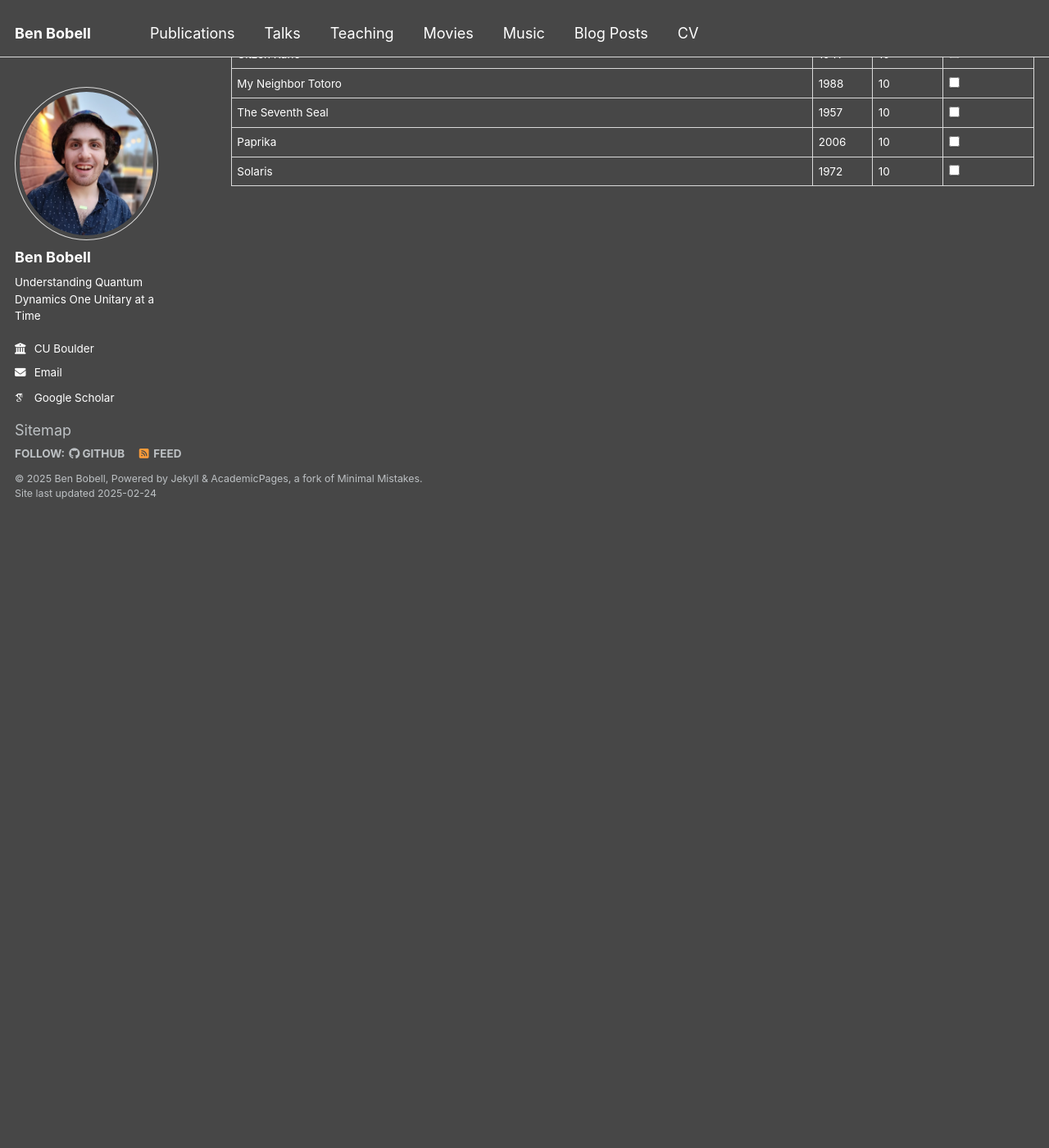
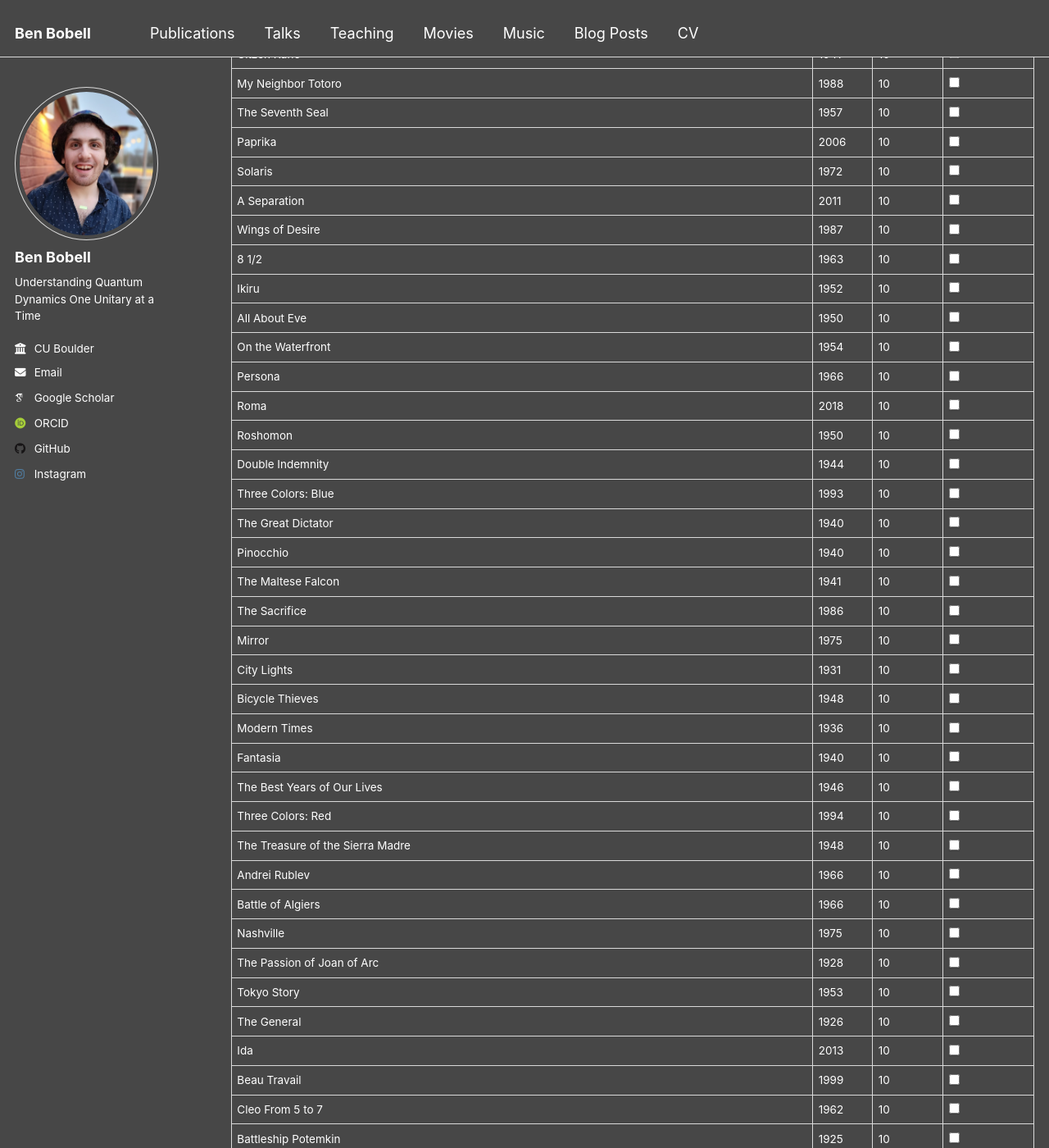
Before and after one commit to BenBobell00/BenBobell00.github.io, a Jekyll site: the page built from _pages/movies.html, in a window 1280 px wide and 1400 px high, scrolled down 1379 px. Shown: the whole window at 82% size. Built offline with Jekyll 4.4.1, drawn with Linux system fonts in a browser that asks for light colours; some web fonts are replaced; before the commit the page ends 2009 px from its top, so only the background shows below that; some of the changed text lies outside the part shown.

Commit message:
Update movies.yml

```diff
--- a/_data/movies.yml
+++ b/_data/movies.yml
@@ -143,3 +143,171 @@ movies:
     year: 1972
     rating: 10
     watched: false
+  - title: "A Separation"
+    year: 2011
+    rating: 10
+    watched: false
+  - title: "Wings of Desire"
+    year: 1987
+    rating: 10
+    watched: false
+  - title: "8 1/2"
+    year: 1963
+    rating: 10
+    watched: false
+  - title: "Ikiru"
+    year: 1952
+    rating: 10
+    watched: false
+  - title: "All About Eve"
+    year: 1950
+    rating: 10
+    watched: false
+  - title: "On the Waterfront"
+    year: 1954
+    rating: 10
+    watched: false
+  - title: "Persona"
+    year: 1966
+    rating: 10
+    watched: false
+  - title: "Roma"
+    year: 2018
+    rating: 10
+    watched: false
+  - title: "Roshomon"
+    year: 1950
+    rating: 10
+    watched: false
+  - title: "Double Indemnity"
+    year: 1944
+    rating: 10
+    watched: false
+  - title: "Three Colors: Blue"
+    year: 1993
+    rating: 10
+    watched: false
+  - title: "The Great Dictator"
+    year: 1940
+    rating: 10
+    watched: false
+  - title: "Pinocchio"
+    year: 1940
+    rating: 10
+    watched: false
+  - title: "The Maltese Falcon"
+    year: 1941
+    rating: 10
+    watched: false
+  - title: "The Sacrifice"
+    year: 1986
+    rating: 10
+    watched: false
+  - title: "Mirror"
+    year: 1975
+    rating: 10
+    watched: false
+  - title: "City Lights"
+    year: 1931
+    rating: 10
+    watched: false
+  - title: "Bicycle Thieves"
+    year: 1948
+    rating: 10
+    watched: false
+  - title: "Modern Times"
+    year: 1936
+    rating: 10
+    watched: false
+  - title: "Fantasia"
+    year: 1940
+    rating: 10
+    watched: false
+  - title: "The Best Years of Our Lives"
+    year: 1946
+    rating: 10
+    watched: false
+  - title: "Three Colors: Red"
+    year: 1994
+    rating: 10
+    watched: false
+  - title: "The Treasure of the Sierra Madre"
+    year: 1948
+    rating: 10
+    watched: false
+  - title: "Andrei Rublev"
+    year: 1966
+    rating: 10
+    watched: false
+  - title: "Battle of Algiers"
+    year: 1966
+    rating: 10
+    watched: false
+  - title: "Nashville"
+    year: 1975
+    rating: 10
+    watched: false
+  - title: "The Passion of Joan of Arc"
+    year: 1928
+    rating: 10
+    watched: false
+  - title: "Tokyo Story"
+    year: 1953
+    rating: 10
+    watched: false
+  - title: "The General"
+    year: 1926
+    rating: 10
+    watched: false
+  - title: "Ida"
+    year: 2013
+    rating: 10
+    watched: false
+  - title: "Beau Travail"
+    year: 1999
+    rating: 10
+    watched: false
+  - title: "Cleo From 5 to 7"
+    year: 1962
+    rating: 10
+    watched: false
+  - title: "Battleship Potemkin"
+    year: 1925
+    rating: 10
+    watched: false
+  - title: "Close-up"
+    year: 1990
+    rating: 10
+    watched: false
+  - title: "Man with a Movie Camera"
+    year: 1929
+    rating: 10
+    watched: false
+  - title: "Chimes at Midnight"
+    year: 1965
+    rating: 10
+    watched: false
+  - title: "Au Hasard Balthazar"
+    year: 1966
+    rating: 10
+    watched: false
+  - title: "Ali: Fear Eats the Soul"
+    year: 1974
+    rating: 10
+    watched: false
+  - title: "Ugetsu"
+    year: 1953
+    rating: 10
+    watched: false
+  - title: "Pather Panchali"
+    year: 1955
+    rating: 10
+    watched: false
+  - title: "Meshes of the Afternoon"
+    year: 1943
+    rating: 10
+    watched: false
+  - title: "An Autumn Afternoon"
+    year: 1962
+    rating: 10
+    watched: false
```
